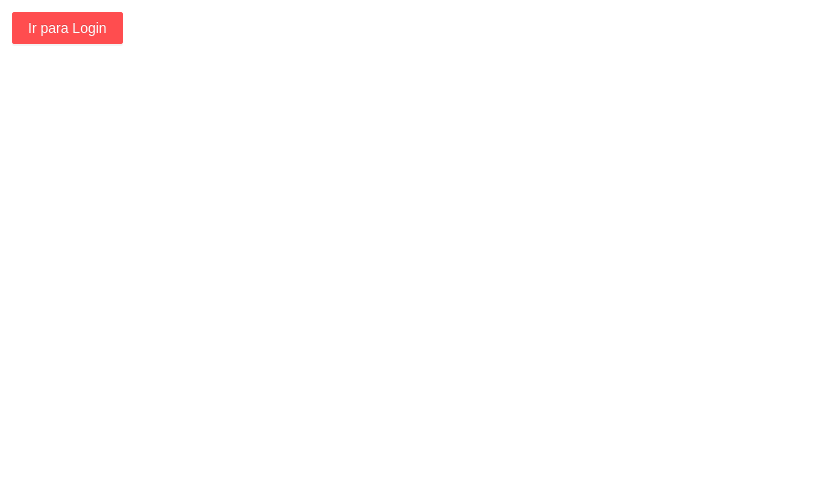
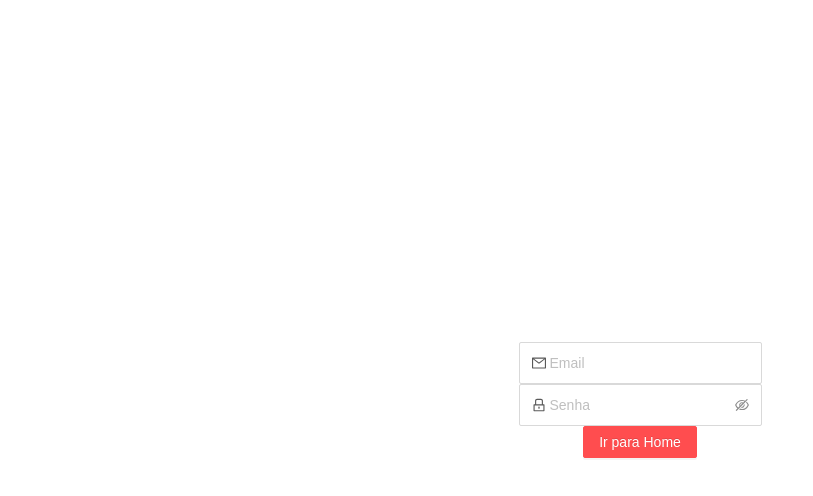
Before and after one commit to SamuelGDMG/postapp-web, a React (Create React App) app: page /signup in a window 1280 px wide. Shown: the top 496 px of the page, without its empty margins (0-813 px from the left). Built offline with nearby package versions, Linux system fonts and the light colour scheme.

Commit message:
signup and sign with animations

```diff
--- a/src/pages/SignIn/index.js
+++ b/src/pages/SignIn/index.js
@@ -1,8 +1,8 @@
 import React from 'react';
 import {Link} from 'react-router-dom'
-import { Button } from 'antd';
-import {Container, Content, AnimationContainer, Input} from './styles'
-import { UserOutlined } from '@ant-design/icons';
+import { Button, Input } from 'antd';
+import {Container, Content, AnimationContainer} from './styles'
+import { MailOutlined, LockOutlined } from '@ant-design/icons';
 
 const SignIn = () => {
     return (
@@ -10,9 +10,8 @@ const SignIn = () => {
         <Container>
             <Content>
                 <AnimationContainer>
-                    <UserOutlined/><Input name="name" placeholder="Nome"></Input>
-                    <Input name="email" placeholder="Email"></Input>
-                    <Input name="password" placeholder="Senha" type="password"></Input>
+                    <Input size="large" placeholder="Email" prefix={<MailOutlined />} />
+                    <Input.Password size="large" placeholder="Senha" prefix={<LockOutlined />} />
                     <Link to="/home"><Button danger>Ir para Home</Button></Link>
                 </AnimationContainer>
             </Content>
--- a/src/pages/SignUp/index.js
+++ b/src/pages/SignUp/index.js
@@ -1,18 +1,26 @@
 import React, {useState} from 'react';
-import {Link} from 'react-router-dom'
-import { Form, Input, Button, Modal, Row, Col } from 'antd';
+import { Button, Input, Modal } from 'antd';
+import {Container, Content, AnimationContainer} from './styles'
+import { MailOutlined, LockOutlined } from '@ant-design/icons';
 
 const SignUp = () => {
-    const [isVisible, setIsVisible] = useState(false)
+    const [visible, setVisible] = useState(false)
     return (
-        <Row align="middle "  justify="center " style={{ padding: 12 }}>
-            <Col flex={1}>
-                <Link to="/"><Button type="primary" danger>Ir para Login</Button></Link>
-                <Button onClick={() => setIsVisible(true)}></Button>
-                {isVisible === true ? <Modal><p>AAAAAAAAAA</p></Modal> : null}
-            </Col>
-
-    </Row>
+        <>
+        <Container>
+            <Content>
+                <AnimationContainer>
+                    <Input size="large" placeholder="Email" prefix={<MailOutlined />} />
+                    <Input.Password size="large" placeholder="Senha" prefix={<LockOutlined />} />
+                    <Button onClick={() => setVisible(true)} type="primary" danger>Ir para Home</Button>
+                    <Modal title="modal do samuel gay" visible={visible}><p>Some contents...</p>
+                    <p>Some contents...</p>
+                    <p>Some contents...</p>
+                    </Modal>
+                </AnimationContainer>
+            </Content>
+        </Container>
+        </>
     )
 }
 
--- a/src/pages/SignUp/styles.js
+++ b/src/pages/SignUp/styles.js
@@ -14,10 +14,10 @@ align-items: center;
 width: 100%;
 `;
 
-const appearFromRight = keyframes`
+const appearFromLeft = keyframes`
 from {
     opacity: 0;
-    transform: translateX(50px);
+    transform: translateX(-50px);
 }
 to {
     opacity: 1;
@@ -31,5 +31,5 @@ flex-direction: column;
 place-content: center;
 align-items: center;
 
-animation: ${appearFromRight} 1s;
+animation: ${appearFromLeft} 1s;
 `;
```
